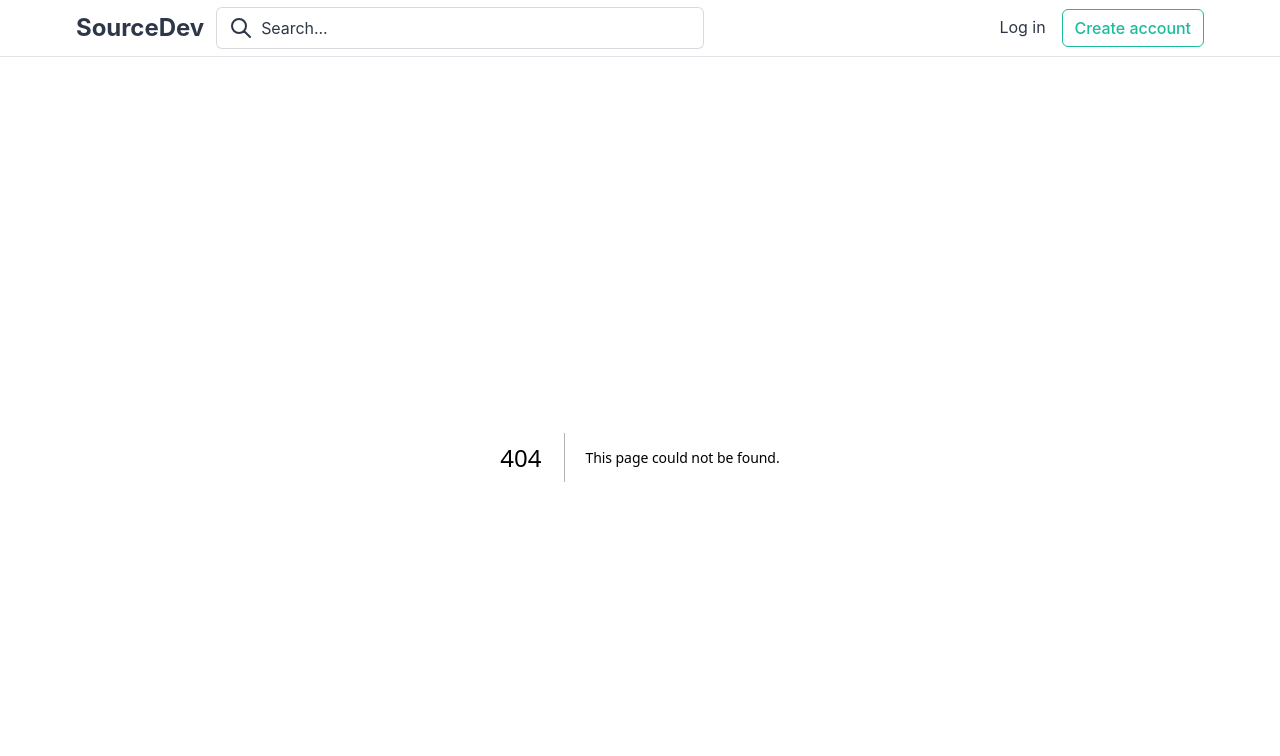
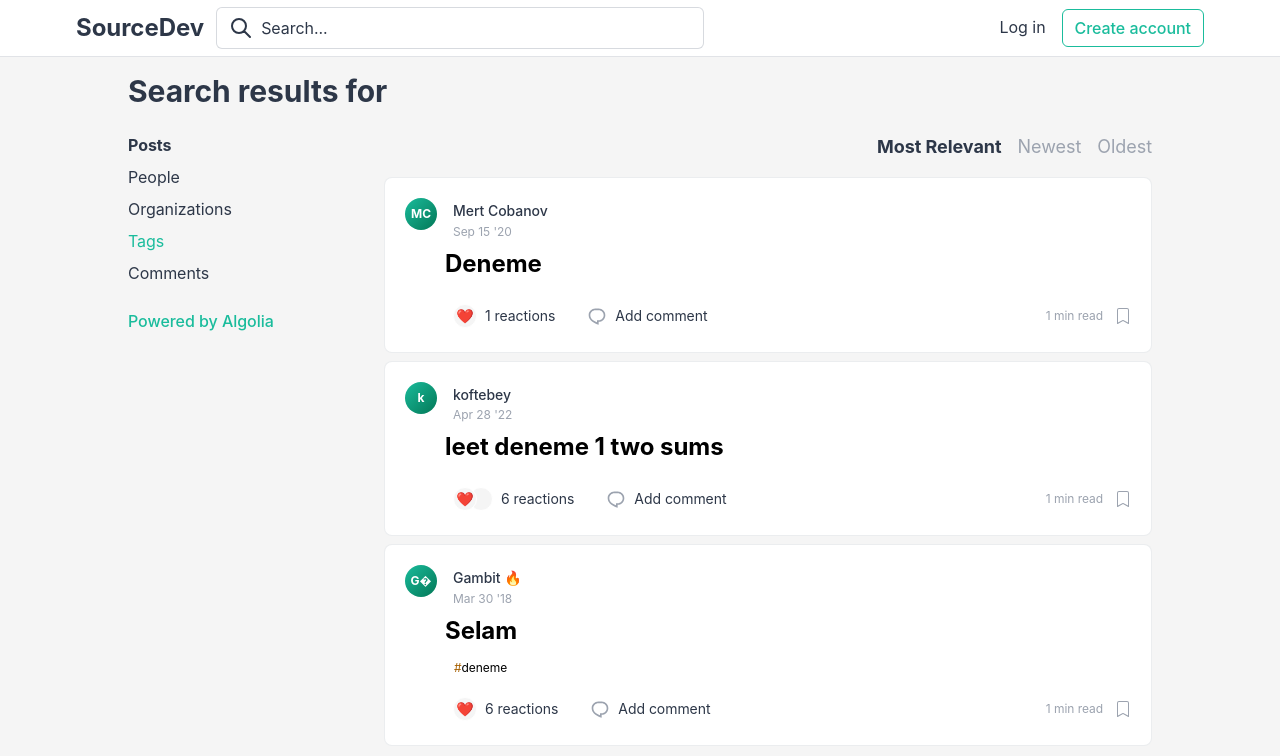
Before and after one commit to eminnates/SourceDev, a Next.js app in the folder frontend/: page /search in a window 1280 px wide. Before the commit this address had no page. Shown: the top 756 px of the page. Built offline with nearby package versions, Linux system fonts and the light colour scheme.

Commit message:
ADD search item page search item page desinged

```diff
--- /dev/null
+++ b/frontend/app/search/page.js
@@ -0,0 +1,97 @@
+"use client";
+
+import { useState, useEffect } from 'react';
+import { useSearchParams } from 'next/navigation';
+import SearchSidebar from '@/components/Search/SearchSidebar';
+import SearchResults from '@/components/Search/SearchResults';
+
+export default function SearchPage() {
+  const searchParams = useSearchParams();
+  const query = searchParams.get('q') || '';
+  const category = searchParams.get('category') || 'posts';
+  const [sortBy, setSortBy] = useState('relevant');
+  const [mounted, setMounted] = useState(false);
+
+  useEffect(() => {
+    setMounted(true);
+  }, []);
+
+  // Mock data - will be replaced with actual API call
+  const mockResults = [
+    {
+      id: 1,
+      author: "Mert Cobanov",
+      date: "Sep 15 '20",
+      title: "Deneme",
+      tags: [],
+      reactionTypes: { heart: 1 },
+      comments: 0,
+      readTime: 1,
+      coverImage: null
+    },
+    {
+      id: 2,
+      author: "koftebey",
+      date: "Apr 28 '22",
+      title: "leet deneme 1 two sums",
+      tags: [],
+      reactionTypes: { heart: 4, unicorn: 2 },
+      comments: 0,
+      readTime: 1,
+      coverImage: null
+    },
+    {
+      id: 3,
+      author: "Gambit 🔥",
+      date: "Mar 30 '18",
+      title: "Selam",
+      tags: ["deneme"],
+      reactionTypes: { heart: 6 },
+      comments: 0,
+      readTime: 1,
+      coverImage: null
+    }
+  ];
+
+  const handleSortChange = (newSort) => {
+    setSortBy(newSort);
+    console.log('Sort changed to:', newSort);
+    // API call will be implemented here
+  };
+
+  if (!mounted) {
+    return null;
+  }
+
+  return (
+    <div className="min-h-screen bg-brand-background">
+      <main className="mx-16 px-3 py-4">
+        <div className="max-w-[1024px] mx-auto">
+          {/* Search Header */}
+          <div className="mb-6">
+            <h1 className="text-3xl font-bold text-brand-dark mb-2">
+              Search results for <span className="italic">{query}</span>
+            </h1>
+          </div>
+
+          {/* Content Grid - Sidebar + Results */}
+          <div className="flex gap-12">
+            {/* Left Sidebar - Categories */}
+            <div className="hidden lg:block w-52 flex-shrink-0">
+              <SearchSidebar query={query} currentCategory={category} />
+            </div>
+
+            {/* Search Results */}
+            <div className="flex-1 min-w-0">
+              <SearchResults
+                results={mockResults}
+                sortBy={sortBy}
+                onSortChange={handleSortChange}
+              />
+            </div>
+          </div>
+        </div>
+      </main>
+    </div>
+  );
+}
--- /dev/null
+++ b/frontend/components/Search/SearchResults.js
@@ -0,0 +1,45 @@
+"use client";
+
+import PostCard from '@/components/Post/PostCard';
+
+export default function SearchResults({ results, sortBy, onSortChange }) {
+  const sortOptions = [
+    { id: 'relevant', label: 'Most Relevant' },
+    { id: 'newest', label: 'Newest' },
+    { id: 'oldest', label: 'Oldest' },
+  ];
+
+  return (
+    <div className="space-y-4">
+      {/* Sort Options */}
+      <div className="flex justify-end gap-4">
+        {sortOptions.map((option) => (
+          <button
+            key={option.id}
+            onClick={() => onSortChange && onSortChange(option.id)}
+            className={`text-lg transition-colors ${
+              sortBy === option.id
+                ? 'text-brand-dark font-bold'
+                : 'text-brand-muted hover:text-brand-primary'
+            }`}
+          >
+            {option.label}
+          </button>
+        ))}
+      </div>
+
+      {/* Results List */}
+      <div className="space-y-2">
+        {results && results.length > 0 ? (
+          results.map((post) => (
+            <PostCard key={post.id} post={post} showCover={false} />
+          ))
+        ) : (
+          <div className="bg-white rounded-lg border border-brand-muted/20 p-12 text-center">
+            <p className="text-brand-muted text-lg">No results found</p>
+          </div>
+        )}
+      </div>
+    </div>
+  );
+}
--- /dev/null
+++ b/frontend/components/Search/SearchSidebar.js
@@ -0,0 +1,53 @@
+"use client";
+
+import Link from 'next/link';
+
+export default function SearchSidebar({ query = '', currentCategory = 'posts' }) {
+  const categories = [
+    { id: 'posts', label: 'Posts' },
+    { id: 'people', label: 'People' },
+    { id: 'organizations', label: 'Organizations' },
+    { id: 'tags', label: 'Tags' },
+    { id: 'comments', label: 'Comments' },
+  ];
+
+  return (
+    <div className="space-y-6">
+      {/* Category Links */}
+      <nav className="space-y-2">
+        {categories.map((category) => {
+          const isActive = currentCategory === category.id;
+          const isTag = category.id === 'tags';
+
+          return (
+            <Link
+              key={category.id}
+              href={`/search?q=${query}&category=${category.id}`}
+              className={`block text-base transition-colors ${
+                isActive
+                  ? 'font-bold text-brand-dark'
+                  : isTag
+                  ? 'text-brand-primary hover:text-brand-primary-dark'
+                  : 'text-brand-dark hover:text-brand-primary'
+              }`}
+            >
+              {category.label}
+            </Link>
+          );
+        })}
+      </nav>
+
+      {/* Powered by Algolia */}
+      <div>
+        <Link
+          href="https://www.algolia.com"
+          target="_blank"
+          rel="noopener noreferrer"
+          className="text-brand-primary hover:text-brand-primary-dark text-base font-medium"
+        >
+          Powered by Algolia
+        </Link>
+      </div>
+    </div>
+  );
+}
```
